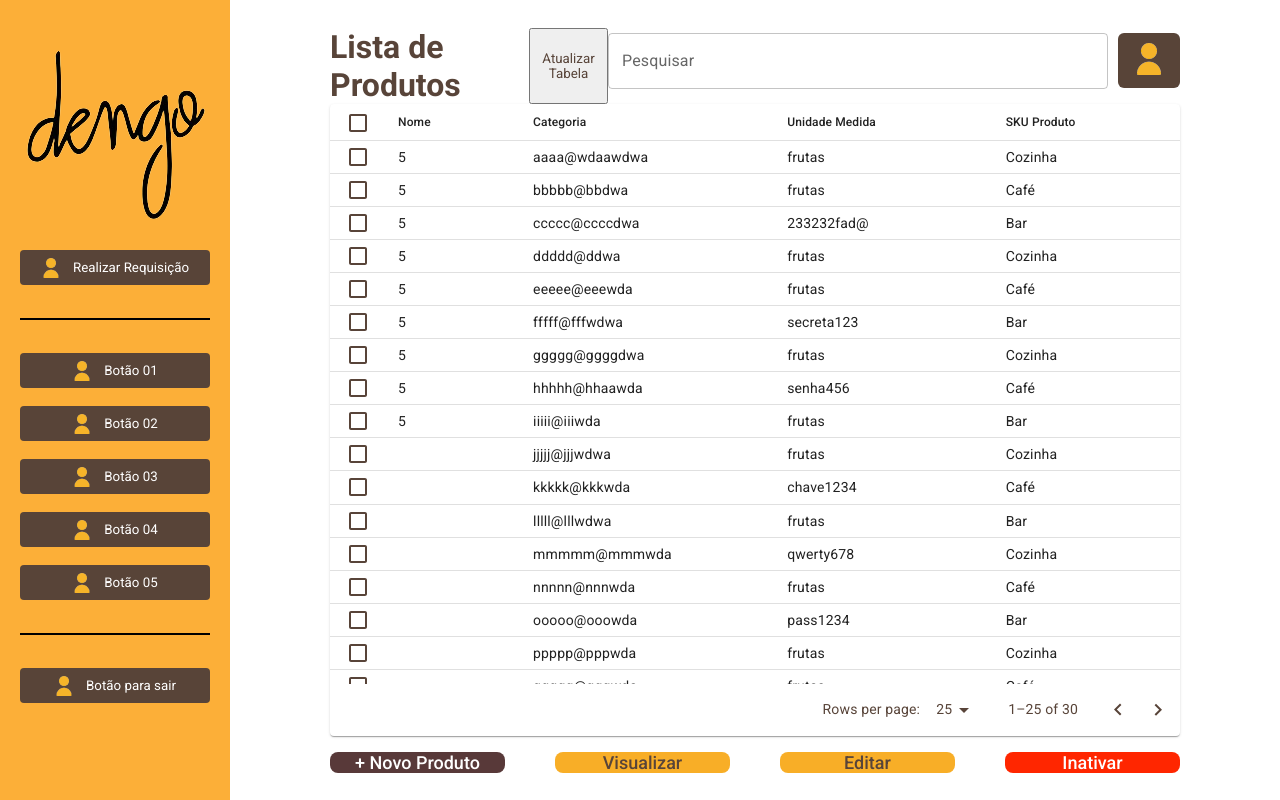
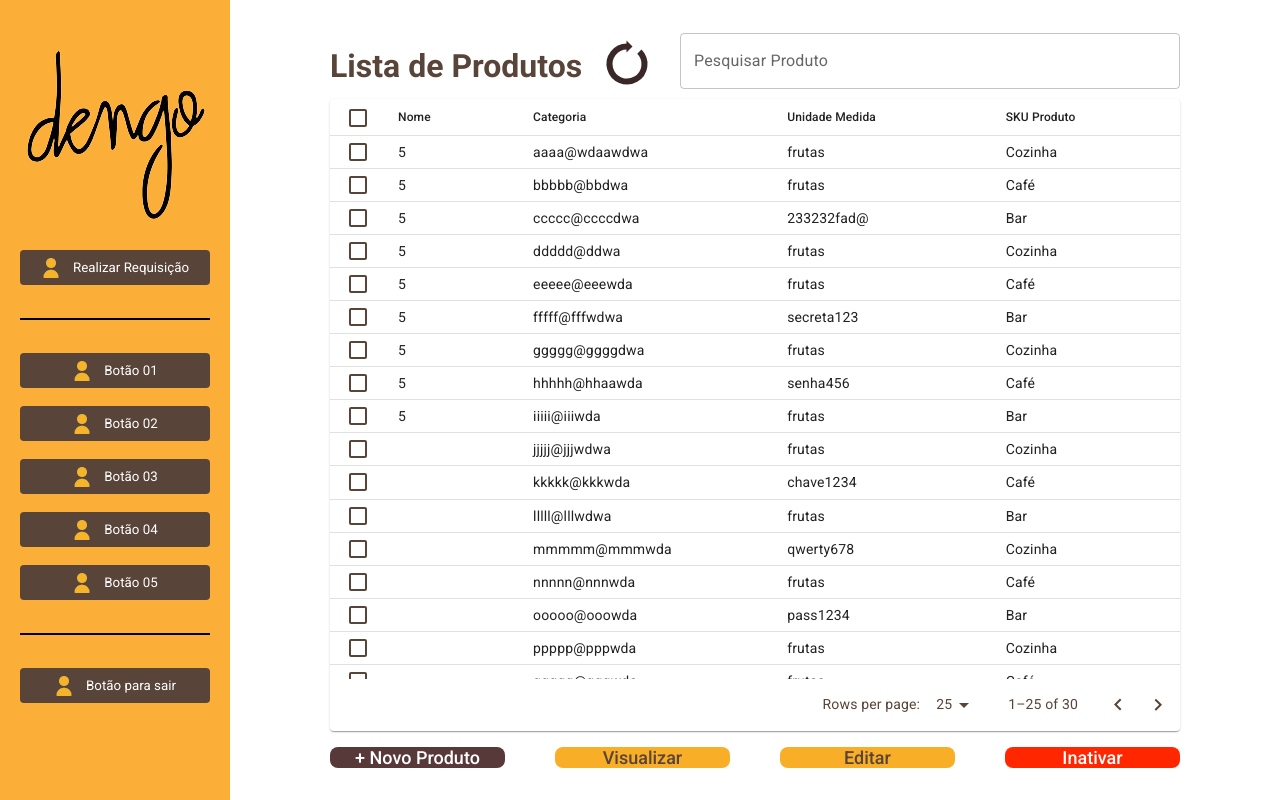
Before and after one commit to RodrigoPereir4/KRSmartReq-FullStack, a Next.js app in the folder frontend/: page /produtos in a window 1280 px wide. Built offline with nearby package versions, Linux system fonts and the light colour scheme; no server answers.

Commit message:
[FRONTEND ADD] Tela de Produtos - botão para recarregar e mudanças no espaçamento Radius Button.

```diff
--- a/frontend/app/produtos/page.js
+++ b/frontend/app/produtos/page.js
@@ -8,6 +8,8 @@ import { useState, useEffect } from "react";
 import styled from "styled-components";
 import Image from "next/image";
 import user2 from "@/images/user2.png";
+import reload from "@/images/reload.svg";
+import reloadStatic from "@/images/reloadStatic.svg";
 import NovoProdutoDialog from "@/components/MUI/NovoProdutoDialog";
 import { listarProdutos, cadastrarProdutos, atualizarProdutos } from "@/services/ProdutoService";
 
@@ -103,9 +105,7 @@ export default function Produtos(){
 
     const [selectedRows, setSelectedRows] = useState([]);
     const [updateTable, setUpdateTable] = useState(false);
-
-    const [idRows, setIdRows] = useState(0);
-
+    const [updateTablePressionado, setUpdateTablePressionado] = useState(false);
 
     const [resetSelect, setResetSelect] = useState(false);
 
@@ -277,6 +277,12 @@ export default function Produtos(){
 
     const handleUpdateTable = () => {
         setUpdateTable(!updateTable);
+
+        setUpdateTablePressionado(true);
+
+        setTimeout(() => {
+            setUpdateTablePressionado(false);
+        }, 2000)
     }
 
     useEffect(() => {
@@ -286,6 +292,7 @@ export default function Produtos(){
             setRowsProdutos([]);
             setRowsPadroes([]);
             setRowsBanco([]);
+            setPesquisa('');
 
             response.forEach(row => {
                 setRowsBanco(prevRows => [
@@ -327,11 +334,17 @@ export default function Produtos(){
             <Navbar/>
             <ContainerTabela>
                 <div style={{display: 'flex', justifyContent: 'space-between'}}>
-                    <h1>Lista de Produtos</h1>
-                    <button onClick={handleUpdateTable}>Atualizar Tabela</button>
-                    <div style={{display: 'flex', alignItems:'center', gap: 10, marginBottom: 10}}>
-                        <TextField style={{width: 500}} label={'Pesquisar'} value={pesquisa} onChange={handleSearchChange}/>
-                        <button style={{border: 'none', borderRadius: 6, padding: '10px 15px', background: '#584438'}}><Image src={user2}/></button>
+                    <div style={{display: "flex", alignItems: "center", gap: 20}}>
+                        <h1>Lista de Produtos</h1>
+                        <button onClick={handleUpdateTable}
+                            style={{border: "none", backgroundColor: "#ffffff", cursor: "pointer"}}>
+
+                            {updateTablePressionado ? (<Image src={reload} alt="Botão para recarregar"/> )
+                            : (<Image src={reloadStatic} alt="Botão para recarregar"/>)}
+                        </button>
+                    </div>
+                    <div style={{display: 'flex', alignItems:'center', marginBottom: 10}}>
+                        <TextField style={{width: 500}} label={'Pesquisar Produto'} value={pesquisa} onChange={handleSearchChange}/>
                     </div>
                 </div>
 
--- a/frontend/components/MUI/RadiusButton.js
+++ b/frontend/components/MUI/RadiusButton.js
@@ -17,6 +17,7 @@ const IOSSwitch = styled((props) => (
   width: 42,
   height: 26,
   padding: 0,
+
   '& .MuiSwitch-switchBase': {
     padding: 0,
     margin: 2,
@@ -76,6 +77,7 @@ export default function RadiusButton(props) {
   return (
     <FormGroup>
       <FormControlLabel
+        style={{marginTop: 10, paddingLeft: 3}}
         control={
         <IOSSwitch
             sx={{ m: 1 }}
```
Also changed, not shown: frontend/images/Reload.svg (added), frontend/images/ReloadStatic.svg (added).
